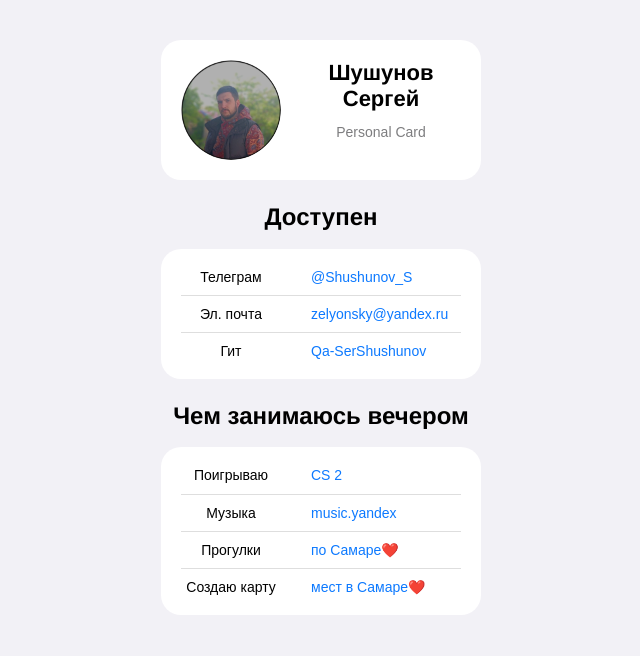
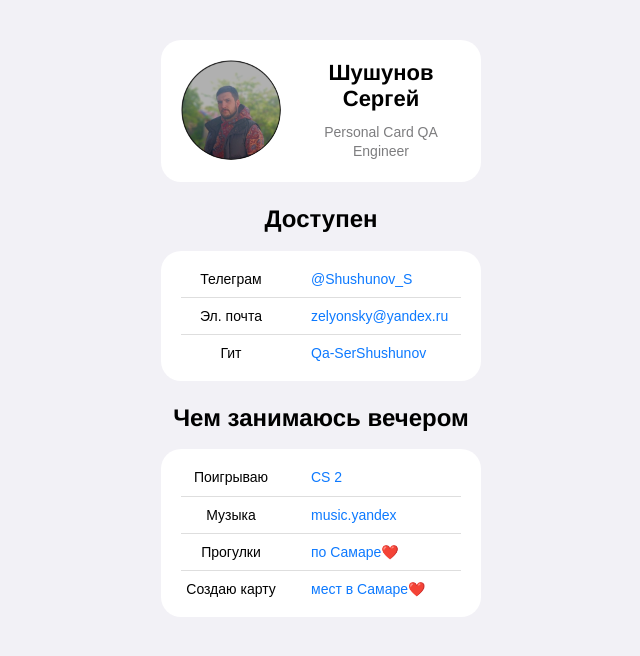
Before and after one commit to Qa-SerShushunov/CV, a plain HTML site: page index.html in a window 1280 px wide. Shown: the whole page, without its empty margins (319-959 px from the left). Drawn offline with Linux system fonts and the light colour scheme.

Commit message:
добавил описание

```diff
--- a/index.html
+++ b/index.html
@@ -14,7 +14,7 @@
       <img src="./avatar.png" alt="avatar" class="header__avatar" />
       <div class="header__textContainer">
         <h1 class="header__title">Шушунов   Сергей </h1>
-        <h3 class="header__subtitle">Personal Card</h3>
+        <h3 class="header__subtitle">Personal Card QA Engineer </h3>
       </div>
     </header>
     <main>
```
